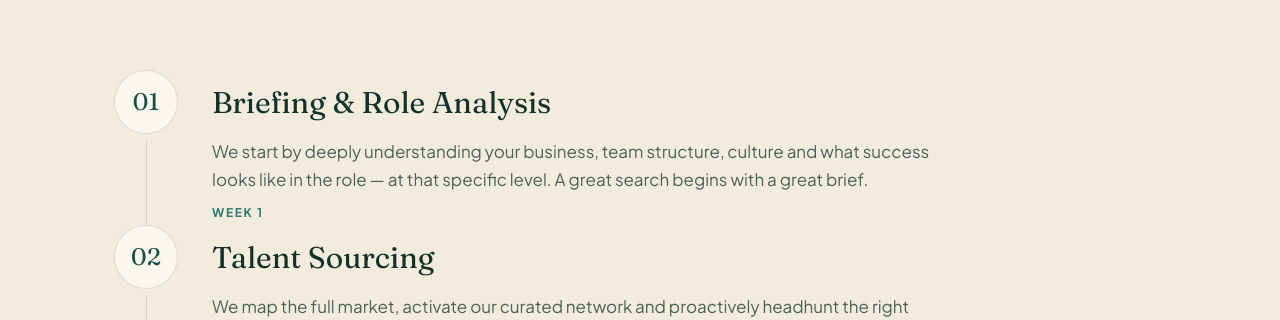
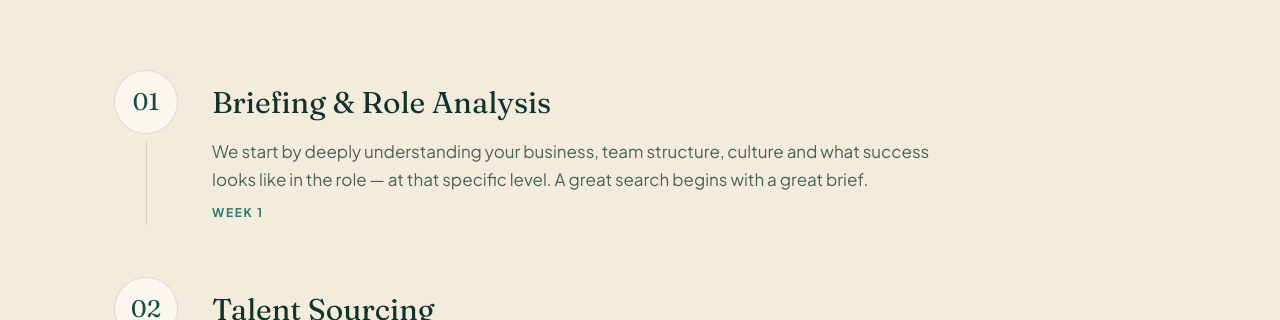
Before and after one commit to afeDayo/SIRA_HR, a React (Vite) app in the folder client/: page /process in a window 1280 px wide. Shown: the part 632-952 px from the top of the page. Built offline with nearby package versions, Linux system fonts and the light colour scheme; no server answers.

Commit message:
Client: fix Process timeline spacing
Co-Authored-By: Claude Opus 5.5 <noreply@anthropic.com>

```diff
--- a/client/src/pages/Process.tsx
+++ b/client/src/pages/Process.tsx
@@ -66,7 +66,7 @@ export default function Process() {
       <div className={`${wrap} ${section} pt-[30px]`}>
         {process.map((p, i) => (
           <Reveal key={p.num}>
-            <div className="group grid grid-cols-[auto_1fr] gap-[34px] pb-[52px] last:pb-0 max-[720px]:gap-5">
+            <div className={`group grid grid-cols-[auto_1fr] gap-8.5 max-[720px]:gap-5 ${i < process.length - 1 ? "pb-13" : ""}`}>
               <div className="flex flex-col items-center">
                 <div className="grid h-16 w-16 flex-none place-items-center rounded-full border border-line bg-surface font-display text-[24px] tabular-nums text-pine transition duration-500 ease-brand group-hover:scale-[1.06] group-hover:border-pine group-hover:bg-pine group-hover:text-surface max-[720px]:h-[54px] max-[720px]:w-[54px] max-[720px]:text-[20px]">
                   {p.num}
```
